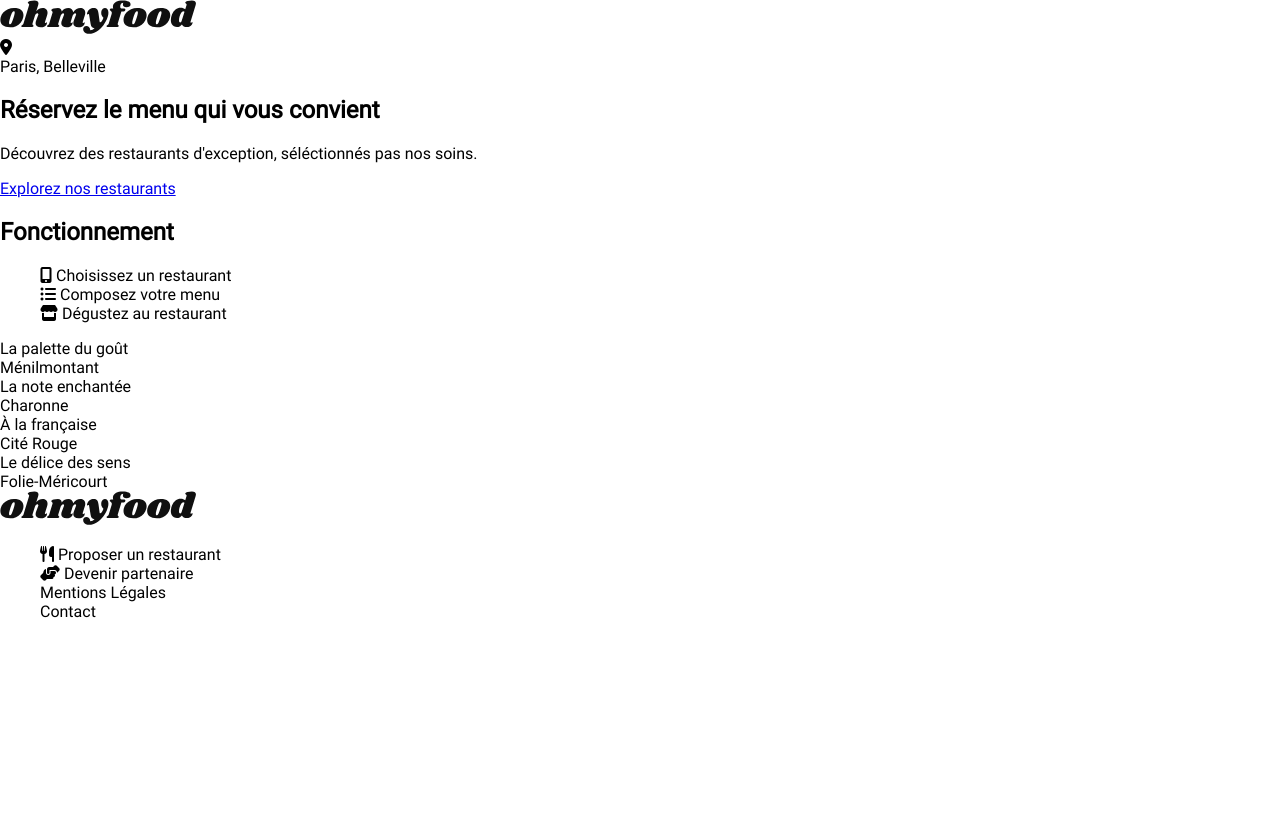
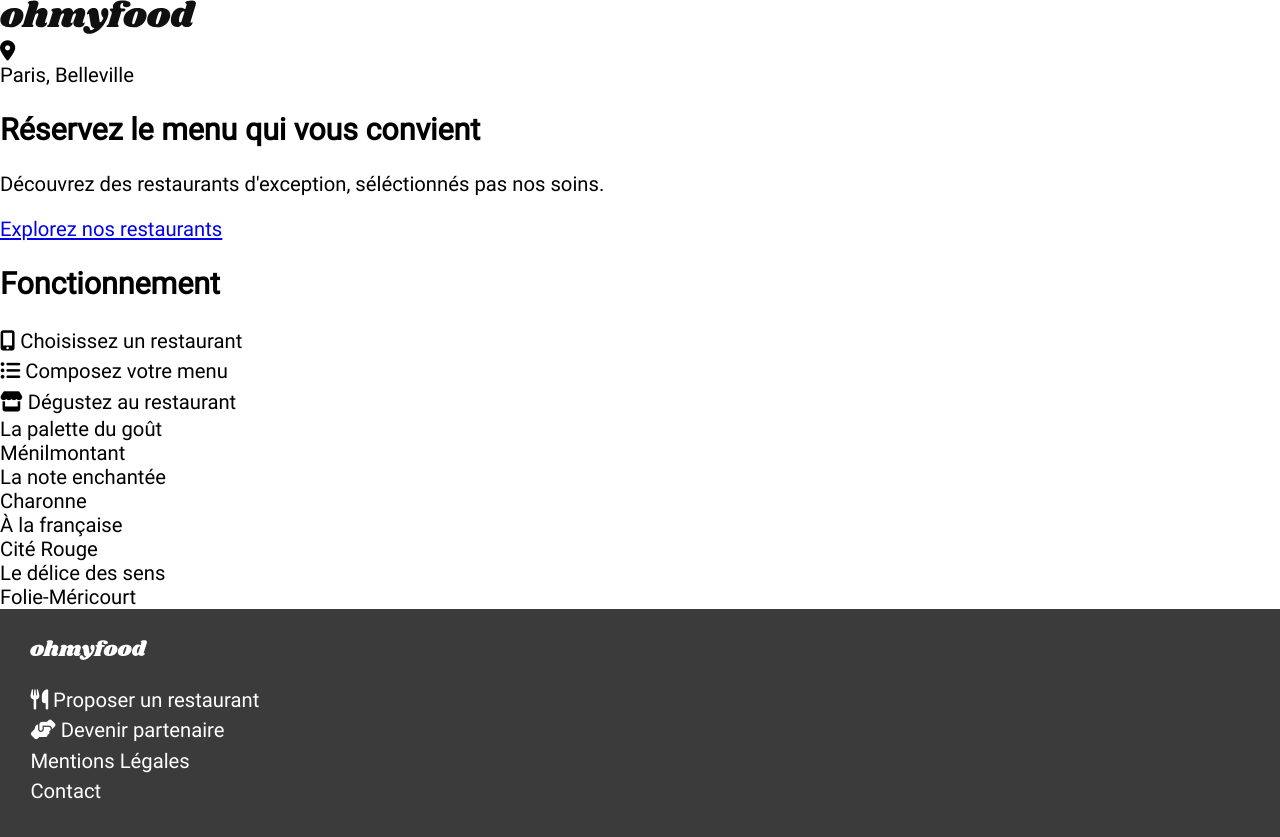
Before and after one commit to LiquidShake/ClementGuezou_3_07082021, a plain HTML site: page index.html in a window 1280 px wide. Before the commit the page ends 800 px from the top, so only its background shows below. Drawn offline with Linux system fonts and the light colour scheme.

Commit message:
changement de directory

```diff
--- a/scss/general/_fonts.scss
+++ b/scss/general/_fonts.scss
@@ -1,12 +1,12 @@
 @font-face {
     font-family: "Roboto";
-    src: url(../../font/Roboto-Regular.ttf);
+    src: url("../../font/Roboto-Regular.ttf");
 }
 @font-face {
     font-family: "RobotoBold";
-    src: url(../../font/Roboto-Bold.ttf);
+    src: url("../../font/Roboto-Bold.ttf");
 }
 @font-face {
     font-family: "Shrikhand";
-    src: url(../../font/Shrikhand-Regular.ttf);
+    src: url("../../font/Shrikhand-Regular.ttf");
 }
--- a/scss/general/_footer.scss
+++ b/scss/general/_footer.scss
@@ -0,0 +1,7 @@
+footer{
+    color:white;background:rgb(59, 59, 59);padding:1.5em;
+    img{
+        height:1em;margin-bottom:1em;
+        filter: invert(100%) sepia(0%) saturate(7482%) hue-rotate(223deg) brightness(106%) contrast(106%);
+    }
+}
--- a/scss/general/_global.scss
+++ b/scss/general/_global.scss
@@ -1,10 +1,10 @@
 html, body{
-    margin:0;padding:0;font-family:'Roboto';
+    margin:0;padding:0;font-family:"Roboto";font-size: 1.125rem;
     .enseigne{
         font-family:'Shrikhand';
     }
     ul{
-        list-style:none;
+        margin:0;padding:0;list-style:none;line-height:1.5em;
     }
 }
 *, *::before, *::after{
```
Also changed, not shown: scss/style.css, 1 other file.
